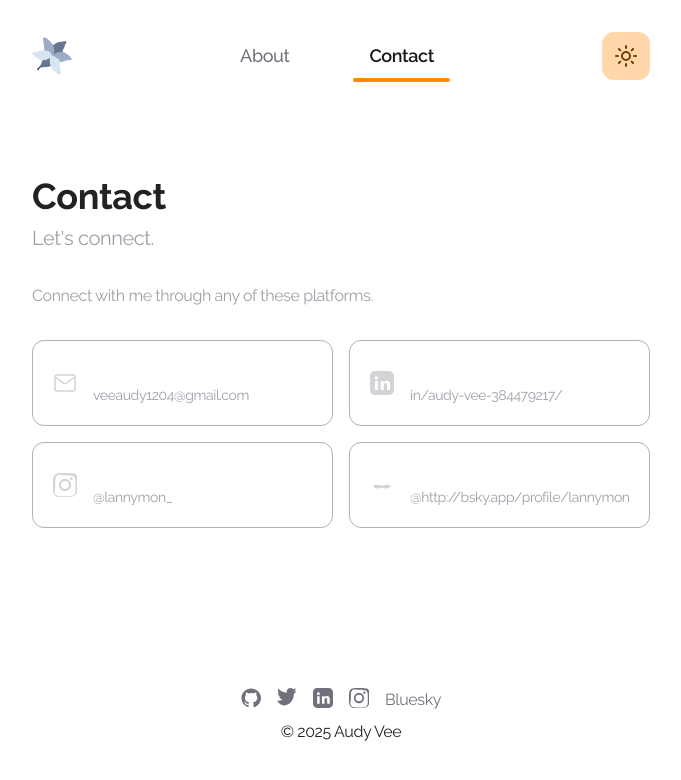
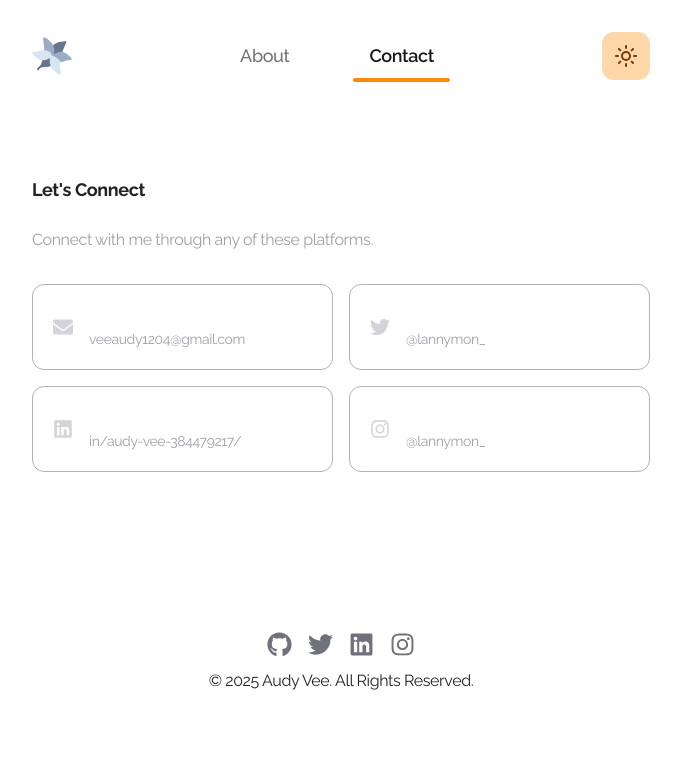
Before and after one commit to lancanon/personal-site, a Next.js app: page /contact in a window 1280 px wide. Shown: the top 780 px of the page, without its empty margins (299-980 px from the left). Built offline with nearby package versions, Linux system fonts and the light colour scheme.

Commit message:
improved ui functionality

```diff
--- a/components/ui/text-loop.tsx
+++ /dev/null
@@ -1,72 +0,0 @@
-'use client'
-import { cn } from '../../lib/utils'
-import {
-  motion,
-  AnimatePresence,
-  Transition,
-  Variants,
-  AnimatePresenceProps,
-} from 'motion/react'
-import { useState, useEffect, Children } from 'react'
-
-export type TextLoopProps = {
-  children: React.ReactNode[]
-  className?: string
-  interval?: number
-  transition?: Transition
-  variants?: Variants
-  onIndexChange?: (index: number) => void
-  trigger?: boolean
-  mode?: AnimatePresenceProps['mode']
-}
-
-export function TextLoop({
-  children,
-  className,
-  interval = 2,
-  transition = { duration: 0.3 },
-  variants,
-  onIndexChange,
-  trigger = true,
-  mode = 'popLayout',
-}: TextLoopProps) {
-  const [currentIndex, setCurrentIndex] = useState(0)
-  const items = Children.toArray(children)
-
-  useEffect(() => {
-    if (!trigger) return
-
-    const intervalMs = interval * 1000
-    const timer = setInterval(() => {
-      setCurrentIndex((current) => {
-        const next = (current + 1) % items.length
-        onIndexChange?.(next)
-        return next
-      })
-    }, intervalMs)
-    return () => clearInterval(timer)
-  }, [items.length, interval, onIndexChange, trigger])
-
-  const motionVariants: Variants = {
-    initial: { y: 20, opacity: 0 },
-    animate: { y: 0, opacity: 1 },
-    exit: { y: -20, opacity: 0 },
-  }
-
-  return (
-    <div className={cn('relative inline-block whitespace-nowrap', className)}>
-      <AnimatePresence mode={mode} initial={false}>
-        <motion.div
-          key={currentIndex}
-          initial="initial"
-          animate="animate"
-          exit="exit"
-          transition={transition}
-          variants={variants || motionVariants}
-        >
-          {items[currentIndex]}
-        </motion.div>
-      </AnimatePresence>
-    </div>
-  )
-}
--- a/package.json
+++ b/package.json
@@ -21,6 +21,7 @@
     "next-themes": "^0.4.4",
     "react": "^19.0.0",
     "react-dom": "^19.0.0",
+    "react-icons": "^5.5.0",
     "tailwind-merge": "^2.5.5"
   },
   "devDependencies": {
--- a/src/app/contact/page.tsx
+++ b/src/app/contact/page.tsx
@@ -1,46 +1,14 @@
 'use client'
 import { motion } from 'framer-motion'
 import { EMAIL, SOCIAL_LINKS } from '../data'
+import { FaEnvelope, FaLinkedin, FaInstagram, FaTwitter } from 'react-icons/fa'
 
-// Example SVGs for each platform
 const ICONS = {
-  Email: (
-    <svg width="24" height="24" fill="none" stroke="currentColor" strokeWidth="1.5" viewBox="0 0 24 24">
-      <rect width="20" height="16" x="2" y="4" rx="2" />
-      <path d="m22 6-8.97 6.48a2 2 0 0 1-2.06 0L2 6" />
-    </svg>
-  ),
-  LinkedIn: (
-    <svg width="24" height="24" fill="currentColor" viewBox="0 0 24 24">
-      <path d="M19 0h-14c-2.76 0-5 2.24-5 5v14c0 2.76 2.24 5 5 5h14c2.76 0 5-2.24 5-5v-14c0-2.76-2.24-5-5-5zm-11 19h-3v-9h3v9zm-1.5-10.28c-.97 0-1.75-.79-1.75-1.75s.78-1.75 1.75-1.75 1.75.79 1.75 1.75-.78 1.75-1.75 1.75zm13.5 10.28h-3v-4.5c0-1.08-.02-2.47-1.5-2.47-1.5 0-1.73 1.17-1.73 2.39v4.58h-3v-9h2.88v1.23h.04c.4-.76 1.38-1.56 2.84-1.56 3.04 0 3.6 2 3.6 4.59v5.74z"/>
-    </svg>
-  ),
-  Instagram: (
-    <svg width="24" height="24" fill="currentColor" viewBox="0 0 24 24">
-      <path d="M12 2.2c3.2 0 3.584.012 4.85.07 1.17.056 1.97.24 2.43.41a4.92 4.92 0 0 1 1.77 1.03 4.92 4.92 0 0 1 1.03 1.77c.17.46.354 1.26.41 2.43.058 1.266.07 1.65.07 4.85s-.012 3.584-.07 4.85c-.056 1.17-.24 1.97-.41 2.43a4.92 4.92 0 0 1-1.03 1.77 4.92 4.92 0 0 1-1.77 1.03c-.46.17-1.26.354-2.43.41-1.266.058-1.65.07-4.85.07s-3.584-.012-4.85-.07c-1.17-.056-1.97-.24-2.43-.41a4.92 4.92 0 0 1-1.77-1.03 4.92 4.92 0 0 1-1.03-1.77c-.17-.46-.354-1.26-.41-2.43C2.212 15.784 2.2 15.4 2.2 12s.012-3.584.07-4.85c.056-1.17.24-1.97.41-2.43a4.92 4.92 0 0 1 1.03-1.77 4.92 4.92 0 0 1 1.77-1.03c.46-.17 1.26-.354 2.43-.41C8.416 2.212 8.8 2.2 12 2.2zm0-2.2C8.736 0 8.332.012 7.052.07c-1.29.058-2.18.25-2.95.53a7.07 7.07 0 0 0-2.56 1.64A7.07 7.07 0 0 0 .6 4.1c-.28.77-.472 1.66-.53 2.95C.012 8.332 0 8.736 0 12c0 3.264.012 3.668.07 4.948.058 1.29.25 2.18.53 2.95a7.07 7.07 0 0 0 1.64 2.56 7.07 7.07 0 0 0 2.56 1.64c.77.28 1.66.472 2.95.53C8.332 23.988 8.736 24 12 24s3.668-.012 4.948-.07c1.29-.058 2.18-.25 2.95-.53a7.07 7.07 0 0 0 2.56-1.64 7.07 7.07 0 0 0 1.64-2.56c.28-.77.472-1.66.53-2.95.058-1.28.07-1.684.07-4.948 0-3.264-.012-3.668-.07-4.948-.058-1.29-.25-2.18-.53-2.95a7.07 7.07 0 0 0-1.64-2.56A7.07 7.07 0 0 0 19.9.6c-.77-.28-1.66-.472-2.95-.53C15.668.012 15.264 0 12 0zm0 5.838a6.162 6.162 0 1 0 0 12.324 6.162 6.162 0 0 0 0-12.324zm0 10.162a3.999 3.999 0 1 1 0-7.998 3.999 3.999 0 0 1 0 7.998zm7.844-10.406a1.44 1.44 0 1 1-2.88 0 1.44 1.44 0 0 1 2.88 0z"/>
-    </svg>
-  ),
-  Discord: (
-    <svg width="24" height="24" fill="currentColor" viewBox="0 0 24 24">
-      <path d="M20.317 4.369a19.791 19.791 0 0 0-4.885-1.515.07.07 0 0 0-.073.035c-.211.375-.444.864-.608 1.249a18.524 18.524 0 0 0-5.487 0 12.51 12.51 0 0 0-.617-1.249.07.07 0 0 0-.073-.035A19.736 19.736 0 0 0 3.677 4.369a.064.064 0 0 0-.03.027C.533 9.09-.32 13.579.099 18.021a.08.08 0 0 0 .031.056c2.052 1.507 4.041 2.422 5.992 3.029a.07.07 0 0 0 .078-.027c.461-.63.873-1.295 1.226-1.994a.076.076 0 0 0-.041-.104c-.652-.247-1.27-.549-1.872-.892a.07.07 0 0 1-.007-.117c.126-.094.252-.192.371-.291a.07.07 0 0 1 .073-.01c3.927 1.793 8.18 1.793 12.062 0a.07.07 0 0 1 .074.009c.12.099.245.198.372.292a.07.07 0 0 1-.006.117 12.298 12.298 0 0 1-1.873.891.076.076 0 0 0-.04.105c.36.698.772 1.362 1.225 1.993a.07.07 0 0 0 .078.028c1.961-.607 3.95-1.522 6.002-3.029a.077.077 0 0 0 .031-.055c.5-5.177-.838-9.637-3.548-13.625a.061.061 0 0 0-.03-.028zM8.02 15.331c-1.183 0-2.156-1.085-2.156-2.419 0-1.333.955-2.418 2.156-2.418 1.21 0 2.174 1.095 2.156 2.418 0 1.334-.955 2.419-2.156 2.419zm7.974 0c-1.183 0-2.156-1.085-2.156-2.419 0-1.333.955-2.418 2.156-2.418 1.21 0 2.174 1.095 2.156 2.418 0 1.334-.946 2.419-2.156 2.419z"/>
-    </svg>
-  ),
-  Bluesky: (
-  <svg width="24" height="24" fill="none" viewBox="0 0 24 24">
-    <g>
-      <path
-        fill="currentColor"
-        d="M12 13.5c-2.5-2.5-7.5-2.5-9 0 2.5 2.5 7.5 2.5 9 0z"
-      />
-      <path
-        fill="currentColor"
-        d="M12 13.5c2.5-2.5 7.5-2.5 9 0-2.5 2.5-7.5 2.5-9 0z"
-      />
-      <circle cx="12" cy="13.5" r="1.5" fill="currentColor" />
-    </g>
-  </svg>
-),
-}
+  Email: <FaEnvelope size={20} />,
+  LinkedIn: <FaLinkedin size={20} />,
+  Instagram: <FaInstagram size={20} />,
+  Twitter: <FaTwitter size={20} />,
+} as const;
 
 const CONTACTS = [
   {
@@ -51,7 +19,7 @@ const CONTACTS = [
     display: EMAIL,
   },
   ...SOCIAL_LINKS
-    .filter(link => ['LinkedIn', 'Instagram', 'Bluesky'].includes(link.label))
+    .filter(link => ['LinkedIn', 'Instagram', 'Twitter'].includes(link.label))
     .map((link) => ({
       label: link.label,
       value: link.link,
@@ -62,8 +30,8 @@ const CONTACTS = [
           ? link.link.replace('https://www.linkedin.com/in/', 'in/')
           : link.label === 'Instagram'
           ? '@' + link.link.replace('https://www.instagram.com/', '').replace('/', '')
-          : link.label === 'Bluesky'
-          ? '@' + link.link.replace('https://bsky.app/profile/', '').replace('.bsky.social', '')
+          : link.label === 'Twitter'
+          ? '@' + link.link.replace('https://x.com/', '').replace('/', '')
           : undefined,
     })),
 ]
@@ -76,8 +44,7 @@ export default function ContactPage() {
       animate={{ opacity: 1, y: 0 }}
       transition={{ duration: 0.5 }}
     >
-      <h1 className="text-4xl font-bold mb-2">Contact</h1>
-      <p className="text-xl text-zinc-400 mb-8">Let's connect.</p>
+      <h3 className="text-lg font-bold mb-6">Let's Connect</h3>
       <p className="mb-8 text-zinc-400">
         Connect with me through any of these platforms.
       </p>
--- a/src/app/data.ts
+++ b/src/app/data.ts
@@ -110,10 +110,6 @@ export const SOCIAL_LINKS: SocialLink[] = [
     label: 'Instagram',
     link: 'https://www.instagram.com/lannymon_',
   },
-   {
-    label: 'Bluesky',
-    link: 'http://bsky.app/profile/lannymon.bsky.social',
-  },
 ]
 
 export const EMAIL = 'veeaudy1204@gmail.com'
--- a/src/app/footer.tsx
+++ b/src/app/footer.tsx
@@ -1,34 +1,18 @@
 'use client'
-import { TextLoop } from '../../components/ui/text-loop'
 import { SOCIAL_LINKS } from './data'
+import { FaGithub, FaTwitter, FaLinkedin, FaInstagram} from 'react-icons/fa'
 
 const ICONS = {
-  Github: (
-    <svg width="20" height="20" fill="currentColor" viewBox="0 0 24 24">
-      <path d="M12 .5C5.73.5.5 5.73.5 12c0 5.08 3.29 9.39 7.86 10.91.58.11.79-.25.79-.56v-2.02c-3.2.7-3.87-1.39-3.87-1.39-.53-1.34-1.3-1.7-1.3-1.7-1.06-.72.08-.71.08-.71 1.17.08 1.79 1.2 1.79 1.2 1.04 1.78 2.73 1.27 3.4.97.11-.75.41-1.27.74-1.56-2.55-.29-5.23-1.28-5.23-5.7 0-1.26.45-2.29 1.19-3.09-.12-.29-.52-1.45.11-3.02 0 0 .97-.31 3.18 1.18a11.1 11.1 0 0 1 2.9-.39c.98 0 1.97.13 2.9.39 2.2-1.49 3.17-1.18 3.17-1.18.63 1.57.23 2.73.11 3.02.74.8 1.19 1.83 1.19 3.09 0 4.43-2.69 5.41-5.25 5.7.42.36.79 1.08.79 2.18v3.24c0 .31.21.67.8.56C20.71 21.39 24 17.08 24 12c0-6.27-5.23-11.5-12-11.5z"/>
-    </svg>
-  ),
-  Twitter: (
-    <svg width="20" height="20" fill="currentColor" viewBox="0 0 24 24">
-      <path d="M23 3a10.9 10.9 0 0 1-3.14 1.53A4.48 4.48 0 0 0 22.4.36a9.09 9.09 0 0 1-2.88 1.1A4.52 4.52 0 0 0 16.11 0c-2.5 0-4.52 2.02-4.52 4.52 0 .35.04.7.11 1.03C7.69 5.4 4.07 3.6 1.64.96c-.38.65-.6 1.4-.6 2.2 0 1.52.77 2.86 1.95 3.65A4.48 4.48 0 0 1 .96 6v.06c0 2.13 1.52 3.91 3.54 4.31-.37.1-.76.16-1.16.16-.28 0-.55-.03-.81-.08.55 1.72 2.16 2.97 4.07 3a9.05 9.05 0 0 1-5.6 1.93c-.36 0-.71-.02-1.06-.06A12.8 12.8 0 0 0 7.29 21c8.3 0 12.85-6.88 12.85-12.85 0-.2 0-.41-.02-.61A9.22 9.22 0 0 0 23 3z"/>
-    </svg>
-  ),
-  LinkedIn: (
-    <svg width="20" height="20" fill="currentColor" viewBox="0 0 24 24">
-      <path d="M19 0h-14c-2.76 0-5 2.24-5 5v14c0 2.76 2.24 5 5 5h14c2.76 0 5-2.24 5-5v-14c0-2.76-2.24-5-5-5zm-11 19h-3v-9h3v9zm-1.5-10.28c-.97 0-1.75-.79-1.75-1.75s.78-1.75 1.75-1.75 1.75.79 1.75 1.75-.78 1.75-1.75 1.75zm13.5 10.28h-3v-4.5c0-1.08-.02-2.47-1.5-2.47-1.5 0-1.73 1.17-1.73 2.39v4.58h-3v-9h2.88v1.23h.04c.4-.76 1.38-1.56 2.84-1.56 3.04 0 3.6 2 3.6 4.59v5.74z"/>
-    </svg>
-  ),
-  Instagram: (
-    <svg width="20" height="20" fill="currentColor" viewBox="0 0 24 24">
-      <path d="M12 2.2c3.2 0 3.584.012 4.85.07 1.17.056 1.97.24 2.43.41a4.92 4.92 0 0 1 1.77 1.03 4.92 4.92 0 0 1 1.03 1.77c.17.46.354 1.26.41 2.43.058 1.266.07 1.65.07 4.85s-.012 3.584-.07 4.85c-.056 1.17-.24 1.97-.41 2.43a4.92 4.92 0 0 1-1.03 1.77 4.92 4.92 0 0 1-1.77 1.03c-.46.17-1.26.354-2.43.41-1.266.058-1.65.07-4.85.07s-3.584-.012-4.85-.07c-1.17-.056-1.97-.24-2.43-.41a4.92 4.92 0 0 1-1.77-1.03 4.92 4.92 0 0 1-1.03-1.77c-.17-.46-.354-1.26-.41-2.43C2.212 15.784 2.2 15.4 2.2 12s.012-3.584.07-4.85c.056-1.17.24-1.97.41-2.43a4.92 4.92 0 0 1 1.03-1.77 4.92 4.92 0 0 1 1.77-1.03c.46-.17 1.26-.354 2.43-.41C8.416 2.212 8.8 2.2 12 2.2zm0-2.2C8.736 0 8.332.012 7.052.07c-1.29.058-2.18.25-2.95.53a7.07 7.07 0 0 0-2.56 1.64A7.07 7.07 0 0 0 .6 4.1c-.28.77-.472 1.66-.53 2.95C.012 8.332 0 8.736 0 12c0 3.264.012 3.668.07 4.948.058 1.29.25 2.18.53 2.95a7.07 7.07 0 0 0 1.64 2.56 7.07 7.07 0 0 0 2.56 1.64c.77.28 1.66.472 2.95.53C8.332 23.988 8.736 24 12 24s3.668-.012 4.948-.07c1.29-.058 2.18-.25 2.95-.53a7.07 7.07 0 0 0 2.56-1.64 7.07 7.07 0 0 0 1.64-2.56c.28-.77.472-1.66.53-2.95.058-1.28.07-1.684.07-4.948 0-3.264-.012-3.668-.07-4.948-.058-1.29-.25-2.18-.53-2.95a7.07 7.07 0 0 0-1.64-2.56A7.07 7.07 0 0 0 19.9.6c-.77-.28-1.66-.472-2.95-.53C15.668.012 15.264 0 12 0zm0 5.838a6.162 6.162 0 1 0 0 12.324 6.162 6.162 0 0 0 0-12.324zm0 10.162a3.999 3.999 0 1 1 0-7.998 3.999 3.999 0 0 1 0 7.998zm7.844-10.406a1.44 1.44 0 1 1-2.88 0 1.44 1.44 0 0 1 2.88 0z"/>
-    </svg>
-  ),
+  Github: <FaGithub size={25} />,
+  Twitter: <FaTwitter size={25} />,
+  LinkedIn: <FaLinkedin size={25} />,
+  Instagram: <FaInstagram size={25} />,
 } as const;
 
 export function Footer() {
   return (
     <footer className="mt-24 ">
-      <div className="flex flex-col items-center gap-2">
+      <div className="flex flex-col items-center gap-3">
         <div className="flex gap-4 justify-center">
           {SOCIAL_LINKS.map((link) => (
             <a
@@ -43,7 +27,7 @@ export function Footer() {
             </a>
           ))}
         </div>
-                  <span>© 2025 Audy Vee</span>
+        <span>© 2025 Audy Vee. All Rights Reserved.</span>
       </div>
     </footer>
   )
```
Also changed, not shown: 1 other file (tests, documents, lock files or other folders).
